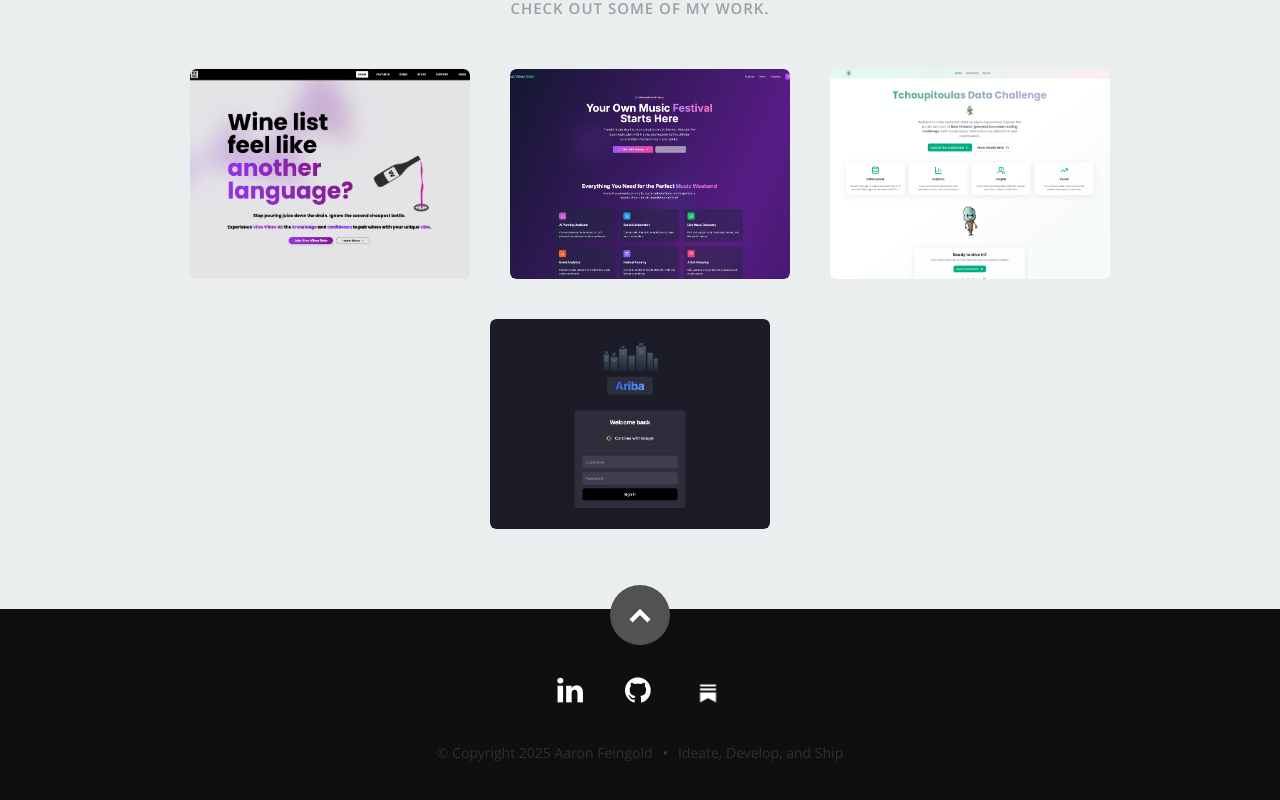
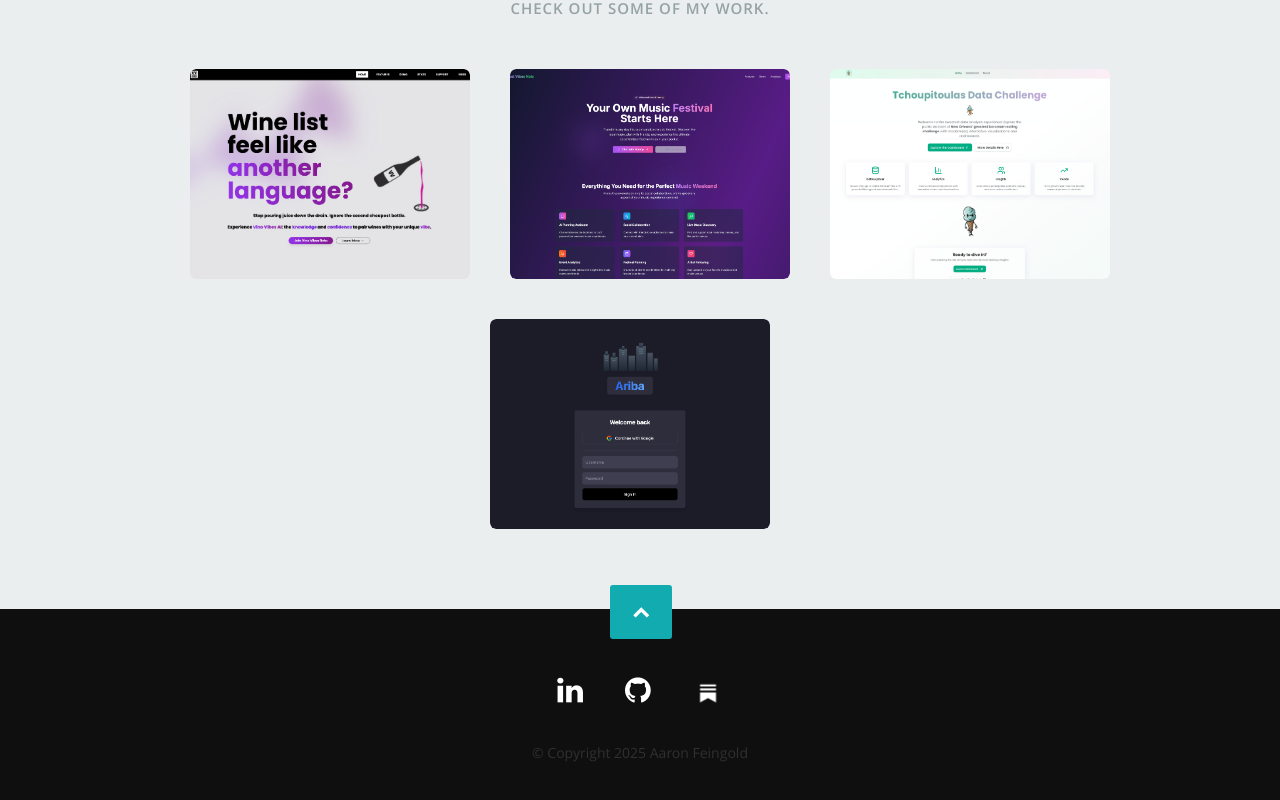
Before and after one commit to aaronfeingold/ajf-portfolio, a React (Create React App) app: page / in a window 1280 px wide. Shown: the part 1997-2797 px from the top of the page. Built offline with nearby package versions, Linux system fonts and the light colour scheme.

Commit message:
refactor(Footer.js): enhance footer component with smooth scroll to top functionality, dynamic copyright year, and optional mantra display

```diff
--- a/src/Components/Footer.js
+++ b/src/Components/Footer.js
@@ -1,29 +1,43 @@
 import React from 'react';
 import SocialLinks from './SocialLinks';
+
 const Footer = ({ data }) => {
-    let { social = [] } = data || {};
+    const { social = [], mantra } = data || {};
+    const currentYear = new Date().getFullYear();
+
+    const handleScrollToTop = (e) => {
+        e.preventDefault();
+        document.getElementById('home')?.scrollIntoView({
+            behavior: 'smooth',
+        });
+    };
 
     return (
         <footer>
             <div className="row">
                 <div className="twelve columns">
-                    <ul className="social-links">
+                    <nav
+                        className="social-links"
+                        aria-label="Social media links"
+                    >
                         <SocialLinks social={social} location="footer" />
-                    </ul>
-                    <ul className="copyright">
-                        <li>&copy; Copyright 2025 Aaron Feingold</li>
-                        <li>Ideate, Develop, and Ship</li>
-                    </ul>
+                    </nav>
+
+                    <div className="copyright">
+                        <p>&copy; Copyright {currentYear} Aaron Feingold</p>
+                        {mantra && <p className="mantra">{mantra}</p>}
+                    </div>
                 </div>
-                <div id="go-top">
-                    <a
-                        className="smoothscroll"
-                        title="Back to Top"
-                        href="#home"
-                    >
-                        <i className="icon-up-open"></i>
-                    </a>
-                </div>
+
+                <button
+                    id="go-top"
+                    className="smoothscroll"
+                    title="Back to Top"
+                    onClick={handleScrollToTop}
+                    aria-label="Scroll to top"
+                >
+                    <i className="icon-up-open" aria-hidden="true"></i>
+                </button>
             </div>
         </footer>
     );
```
